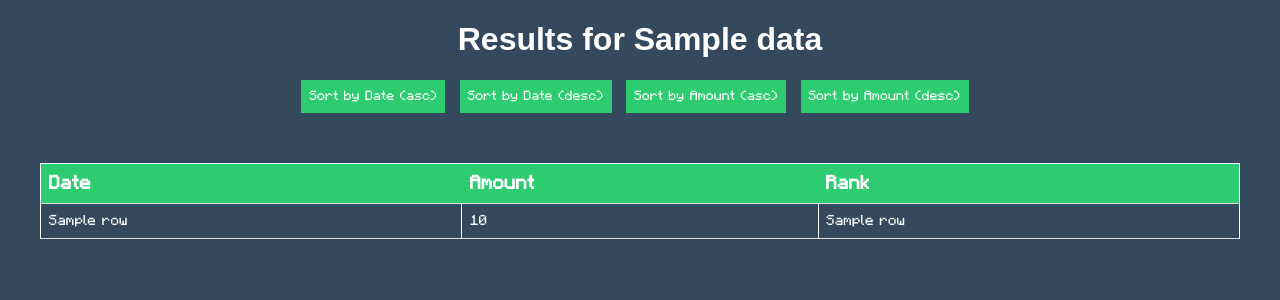
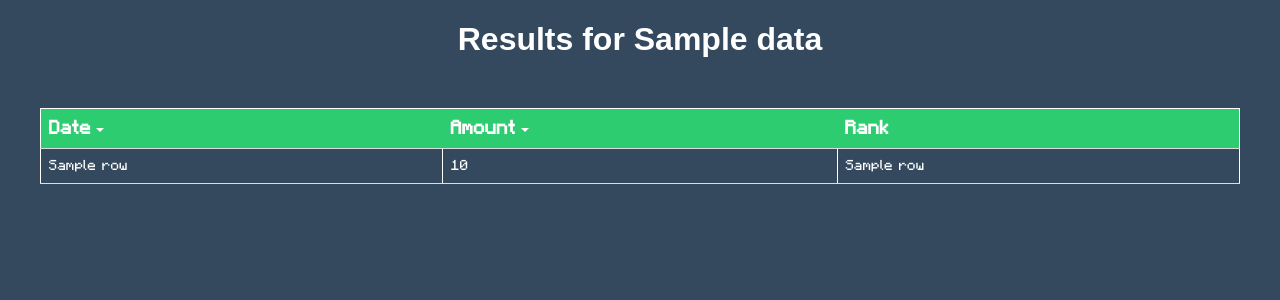
Before and after one commit to itzilly/ProudCircle, a Flask app: template web-server/src/templates/results.html in a window 1280 px wide. Shown: the top 300 px of the page. Run offline with Flask 2, Linux system fonts and the light colour scheme; the template is opened without the code that fills it: most values are stand-ins (such as "Sample title", 1, 10 or a date in 2020).

Commit message:
Remove buttons

```diff
--- a/web-server/src/templates/results.html
+++ b/web-server/src/templates/results.html
@@ -7,16 +7,11 @@
   <body>
     <div class="container">
       <h1>Results for {{ data["playername"] }}</h1>
-      <button class="sort-button" id="sort-date-asc">Sort by Date (asc)</button>
-      <button class="sort-button" id="sort-date-desc">Sort by Date (desc)</button>
-      <button class="sort-button" id="sort-amount-asc">Sort by Amount (asc)</button>
-      <button class="sort-button" id="sort-amount-desc">Sort by Amount (desc)</button>
-      {% if data %}
       <table id="results-table">
         <thead>
           <tr>
-              <th id="date-header">Date</th>
-              <th id="amount-header">Amount</th>
+            <th id="date-header" class="sort-header">Date</th>
+            <th id="amount-header" class="sort-header">Amount</th>
             <th>Rank</th>
           </tr>
         </thead>
@@ -46,9 +41,6 @@
           {% endfor %}
         </tbody>
       </table>
-      {% else %}
-        <p>No results found.</p>
-      {% endif %}
     </div>
     <script type="text/javascript" src="{{ url_for('static', filename='scripts/results.js') }}"></script>
   </body>
```
Lines whose indentation alone changed are shown as unchanged.
